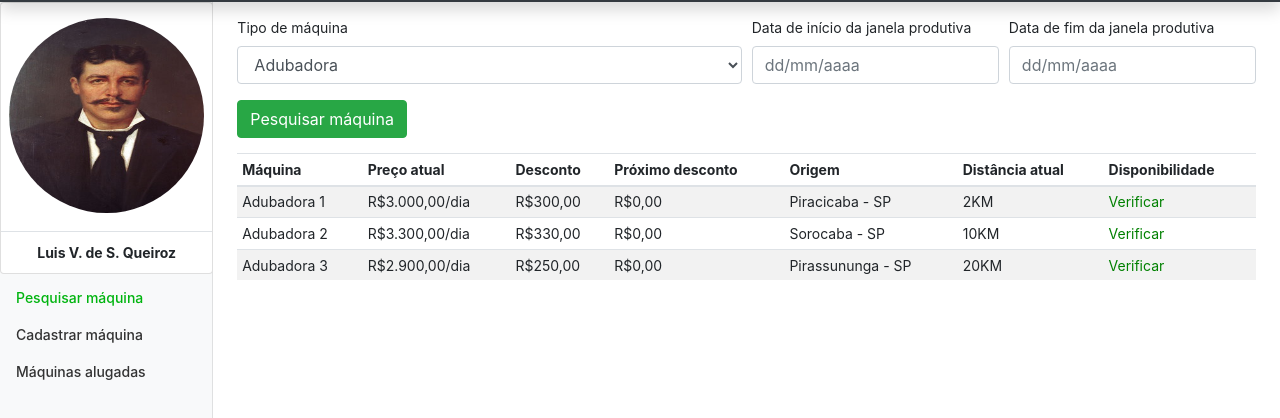
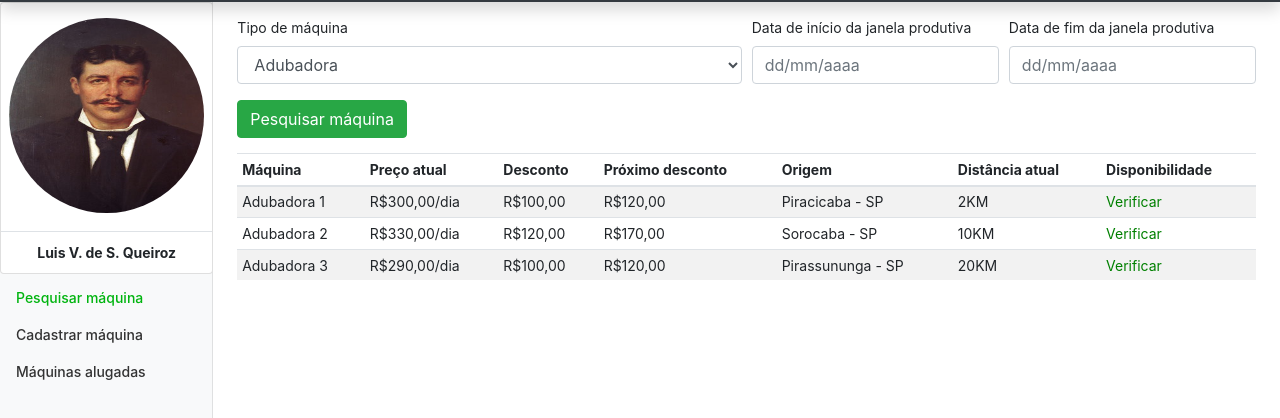
Before and after one commit to KaiqueMeireles/AgroMerado, a plain HTML site: page AgroHack USP/aluMaqClick.html in a window 1280 px wide. Shown: the part 46-464 px from the top of the page. Drawn offline with nearby package versions, Linux system fonts and the light colour scheme.

Commit message:
Add files via upload
Atualizada a tabela de preços

```diff
--- a/AgroHack USP/aluMaqClick.html
+++ b/AgroHack USP/aluMaqClick.html
@@ -125,27 +125,27 @@
                   <tbody>
                     <tr>
                       <td>Adubadora 1</td>
-                      <td>R$3.000,00/dia</td>
-                      <td>R$300,00</td>
-                      <td>R$0,00</td>
+                      <td>R$300,00/dia</td>
+                      <td>R$100,00</td>
+                      <td>R$120,00</td>
                       <td>Piracicaba - SP</td>
                       <td>2KM</td>
                       <td><a href="" style="color:green" data-toggle="modal" data-target="#exampleModalCenter">Verificar</a></td>
                     </tr>
                     <tr>
                         <td>Adubadora 2</td>
-                        <td>R$3.300,00/dia</td>
-                        <td>R$330,00</td>
-                        <td>R$0,00</td>
+                        <td>R$330,00/dia</td>
+                        <td>R$120,00</td>
+                        <td>R$170,00</td>
                         <td>Sorocaba - SP</td>
                         <td>10KM</td>
                         <td><a href="" style="color:green">Verificar</a></td>
                       </tr>
                       <tr>
                           <td>Adubadora 3</td>
-                          <td>R$2.900,00/dia</td>
-                          <td>R$250,00</td>
-                          <td>R$0,00</td>
+                          <td>R$290,00/dia</td>
+                          <td>R$100,00</td>
+                          <td>R$120,00</td>
                           <td>Pirassununga - SP</td>
                           <td>20KM</td>
                           <td><a href="" style="color:green">Verificar</a></td>
```
